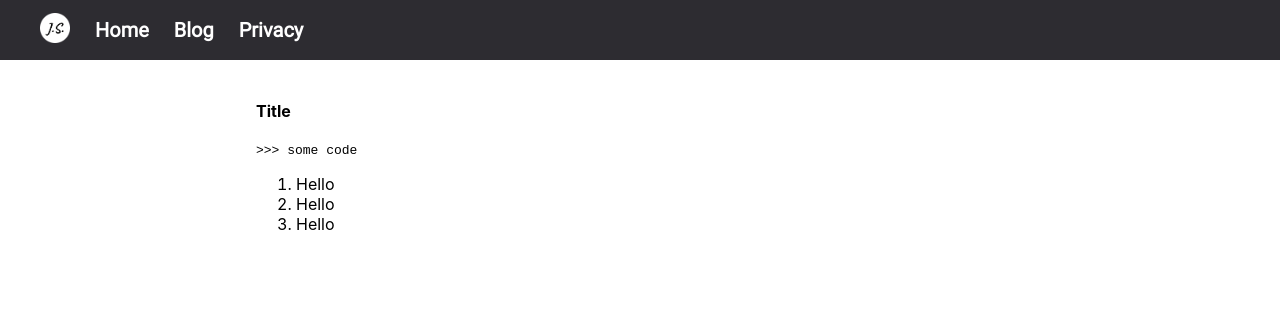
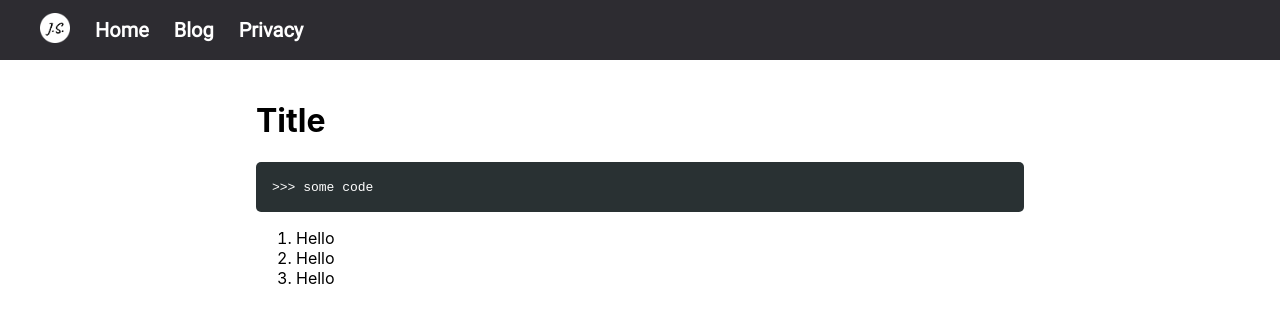
Before and after one commit to jonahschueller/JSchueller.de, a Next.js app: page /blog/featured/test in a window 1280 px wide. Shown: the top 322 px of the page. Built offline with nearby package versions, Linux system fonts and the light colour scheme.

Commit message:
💄 Code tag styling.

```diff
--- a/_posts/blog.json
+++ b/_posts/blog.json
@@ -13,12 +13,17 @@
         {
             "category": "Swift",
             "posts": [
+                {
+                    "title": "Swift Starter",
+                    "url": "swift/swift-starter",
+                    "source": "Swift/Swift-Starter.md"
+                }
+
             ]
         },
         {
             "category": "Next.js",
-            "posts": [
-            ]
+            "posts": []
         }
     ]
 }
--- a/pages/blog/[category]/[post].js
+++ b/pages/blog/[category]/[post].js
@@ -2,6 +2,7 @@ import { useRouter } from 'next/router'
 import Page from '../../../common/Page'
 import { render } from '../../../lib/markdown'
 import { loadBlogData, loadPost } from '../../../lib/post'
+import styles  from '../../../styles/Post.module.css'
 
 const Post = ({ post }) => {
     // const router = useRouter()
@@ -13,7 +14,9 @@ const Post = ({ post }) => {
     return (
         <Page
             title={post.title}>
-            <div dangerouslySetInnerHTML={{__html: content}}></div>
+            <div
+                className={styles.postContent}
+                dangerouslySetInnerHTML={{__html: content}}></div>
         </Page>
     )
 }
--- /dev/null
+++ b/styles/Post.module.css
@@ -0,0 +1,19 @@
+.postContent {
+
+}
+
+.postContent pre {
+    font-family: 'Courier New', Courier, monospace;
+    background-color: #293133;
+    padding: 1rem;
+    border-radius: 5px;
+    color: white;
+}
+
+.postContent p code {
+    font-family: 'Courier New', Courier, monospace;
+    background-color: #293133;
+    padding: 0.4rem;
+    border-radius: 5px;
+    color: white;
+}
```
Also changed, not shown: _posts/Featured/Test.md (+1 -1 lines), _posts/Swift/Swift-Starter.md (added, +11 -0 lines), 1 other file (tests, documents, lock files or other folders).
